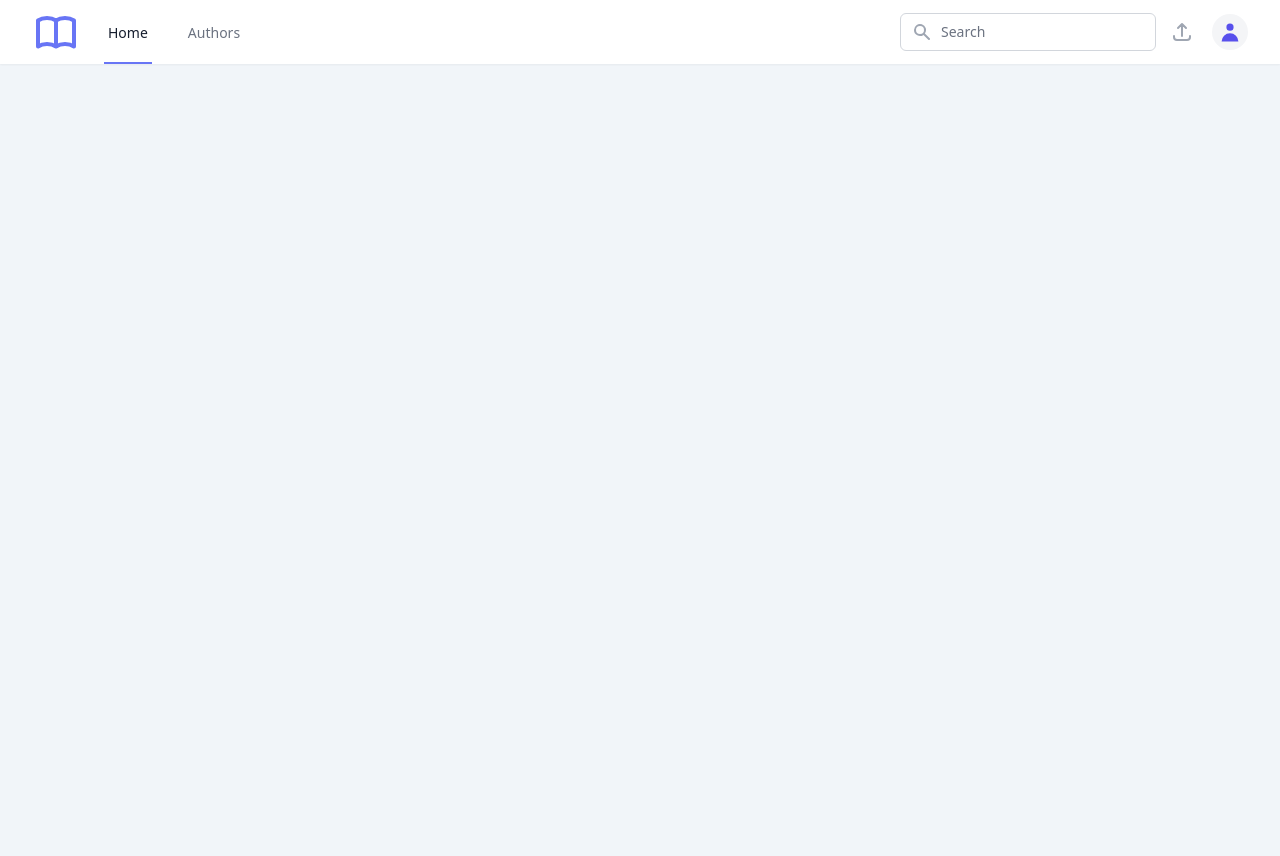
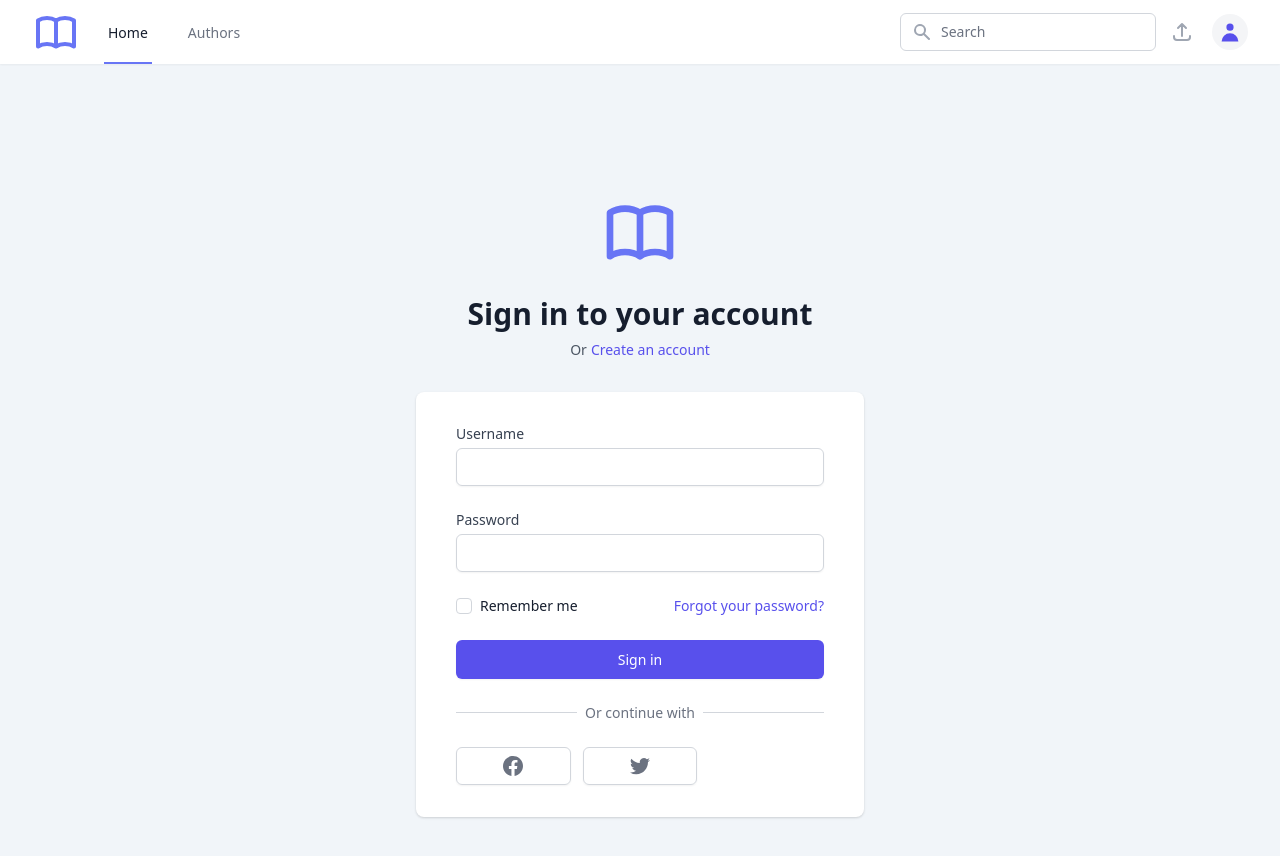
Before and after one commit to abidarelmehdi/ml-book-store, a React (Create React App) app in the folder frontend/: page /login in a window 1280 px wide. Shown: the top 856 px of the page. Before the commit the page ends 800 px from the top, so only its background shows below. Built offline with nearby package versions, Linux system fonts and the light colour scheme; a web font is replaced by a local one; what redux-immutable-state-invariant would draw is missing.

Commit message:
WIP Login process

```diff
--- /dev/null
+++ b/frontend/src/api/axiosApi.js
@@ -0,0 +1,12 @@
+import axios from "axios";
+import { baseUrl } from "./baseUrl";
+
+export default axios.create({
+  baseURL: baseUrl,
+  timeout: 5000,
+  headers: {
+    Authorization: "JWT " + localStorage.getItem("access_token"),
+    "Content-Type": "application/json",
+    accept: "application/json",
+  },
+});
--- a/frontend/src/api/bookApi.js
+++ b/frontend/src/api/bookApi.js
@@ -1,5 +1,5 @@
 import { baseUrl } from "./baseUrl";
-import axios from "axios";
+import axios from "./axiosApi";
 
 export function getBooks() {
   return axios.get(baseUrl + "books/").catch((err) => console.log(err));
--- /dev/null
+++ b/frontend/src/api/userApi.js
@@ -0,0 +1,11 @@
+import { baseUrl } from "./baseUrl";
+import axios from "./axiosApi";
+
+export function login(username, password) {
+  return axios
+    .post(baseUrl + "users/token/obtain/", {
+      username,
+      password,
+    })
+    .catch((err) => console.log(err));
+}
--- a/frontend/src/components/App.jsx
+++ b/frontend/src/components/App.jsx
@@ -3,6 +3,7 @@ import { Route, Switch } from "react-router-dom";
 import Navbar from "./core/Navbar";
 import HomePage from "./pages/HomePage";
 import BookManage from "./pages/BookManage";
+import Login from "./pages/Login";
 
 export default function App() {
   const [title, setTitle] = useState("");
@@ -35,6 +36,7 @@ export default function App() {
                 )}
               />
               <Route exact path="/books/add" component={BookManage} />
+              <Route exact path="/login" component={Login} />
             </Switch>
           </div>
         </main>
--- a/frontend/src/components/pages/Login.jsx
+++ b/frontend/src/components/pages/Login.jsx
@@ -1,9 +1,27 @@
-import React from "react";
+import React, { useState } from "react";
 import Logo from "../core/Logo";
+import * as userActions from "../../redux/actions/userActions";
+import { connect } from "react-redux";
 
-export default function Login() {
+function Login({ userLogin, loggedUser }) {
+  const [user, setUser] = useState({
+    username: "abidar.elmehdi",
+    password: "Pride1995",
+  });
+
+  const handleChange = ({ target }) => {
+    setUser({
+      ...user,
+      [target.name]: target.value,
+    });
+  };
+
+  function handleSubmit(event) {
+    event.preventDefault();
+    userLogin({ ...user }).then((data) => {});
+  }
   return (
-    <div className="min-h-screen bg-gray-50 flex flex-col justify-center py-12 sm:px-6 lg:px-8">
+    <div className="min-h-screen flex flex-col justify-center py-12 sm:px-6 lg:px-8">
       <div className="sm:mx-auto sm:w-full sm:max-w-md">
         <div className="flex justify-center text-indigo-500">
           <Logo />
@@ -21,19 +39,20 @@ export default function Login() {
 
       <div className="mt-8 sm:mx-auto sm:w-full sm:max-w-md">
         <div className="bg-white py-8 px-4 shadow sm:rounded-lg sm:px-10">
-          <form action="#" method="POST">
+          <form onSubmit={handleSubmit} method="POST">
             <div>
               <label
                 htmlFor="email"
                 className="block text-sm font-medium leading-5 text-gray-700"
               >
-                Email address
+                Username
               </label>
               <div className="mt-1 rounded-md shadow-sm">
                 <input
-                  id="email"
-                  type="email"
-                  required
+                  id="username"
+                  type="username"
+                  name="username"
+                  onChange={handleChange}
                   className="appearance-none block w-full px-3 py-2 border border-gray-300 rounded-md placeholder-gray-400 focus:outline-none focus:shadow-outline-blue focus:border-blue-300 transition duration-150 ease-in-out sm:text-sm sm:leading-5"
                 />
               </div>
@@ -50,7 +69,8 @@ export default function Login() {
                 <input
                   id="password"
                   type="password"
-                  required
+                  name="password"
+                  onChange={handleChange}
                   className="appearance-none block w-full px-3 py-2 border border-gray-300 rounded-md placeholder-gray-400 focus:outline-none focus:shadow-outline-blue focus:border-blue-300 transition duration-150 ease-in-out sm:text-sm sm:leading-5"
                 />
               </div>
@@ -149,3 +169,13 @@ export default function Login() {
     </div>
   );
 }
+
+function mapStateToProps(state) {
+  return {
+    loggedUser: state.user,
+  };
+}
+const mapDispatchToProps = {
+  userLogin: userActions.login,
+};
+export default connect(mapStateToProps, mapDispatchToProps)(Login);
--- a/frontend/src/redux/actionTypes.js
+++ b/frontend/src/redux/actionTypes.js
@@ -1,4 +1,5 @@
 export default {
   LOAD_BOOKS_SUCCESS: "LOAD_BOOKS_SUCCESS",
+  LOGIN_SUCCESS: "LOGIN_SUCCESS",
   START_API_CALL: "START_API_CALL",
 };
--- a/frontend/src/redux/actions/bookActions.js
+++ b/frontend/src/redux/actions/bookActions.js
@@ -19,7 +19,7 @@ export function loadBooks() {
         dispatch(loadBooksSuccess(books.data.results));
       })
       .catch((error) => {
-        throw error;
+        // throw error;
       });
   };
 }
--- /dev/null
+++ b/frontend/src/redux/actions/userActions.js
@@ -0,0 +1,30 @@
+import * as userApi from "../../api/userApi";
+import actionTypes from "../actionTypes";
+import { startApiCall } from "./apiStatusActions";
+
+export function loginSuccess(user = {}) {
+  return {
+    type: actionTypes.LOGIN_SUCCESS,
+    user,
+  };
+}
+
+// Thunks
+export function login({ username, password }) {
+  return function (dispatch) {
+    dispatch(startApiCall());
+    return userApi
+      .login(username, password)
+      .then((user) => {
+        dispatch(
+          loginSuccess({
+            username,
+            ...user.data,
+          })
+        );
+      })
+      .catch((error) => {
+        throw error;
+      });
+  };
+}
--- a/frontend/src/redux/reducers/index.js
+++ b/frontend/src/redux/reducers/index.js
@@ -1,10 +1,12 @@
 import { combineReducers } from "redux";
 import books from "./bookReducers";
 import apiStatus from "./apiStatusReducers";
+import user from "./userReducers";
 
 const rootReducer = combineReducers({
   books,
   apiStatus,
+  user,
 });
 
 export default rootReducer;
--- /dev/null
+++ b/frontend/src/redux/reducers/userReducers.js
@@ -0,0 +1,10 @@
+import actionTypes from "../actionTypes";
+
+export default function userReducers(state = {}, action) {
+  switch (action.type) {
+    case actionTypes.LOGIN_SUCCESS:
+      return action.user;
+    default:
+      return state;
+  }
+}
```
Also changed, not shown: 1 other file (tests, documents, lock files or other folders).
